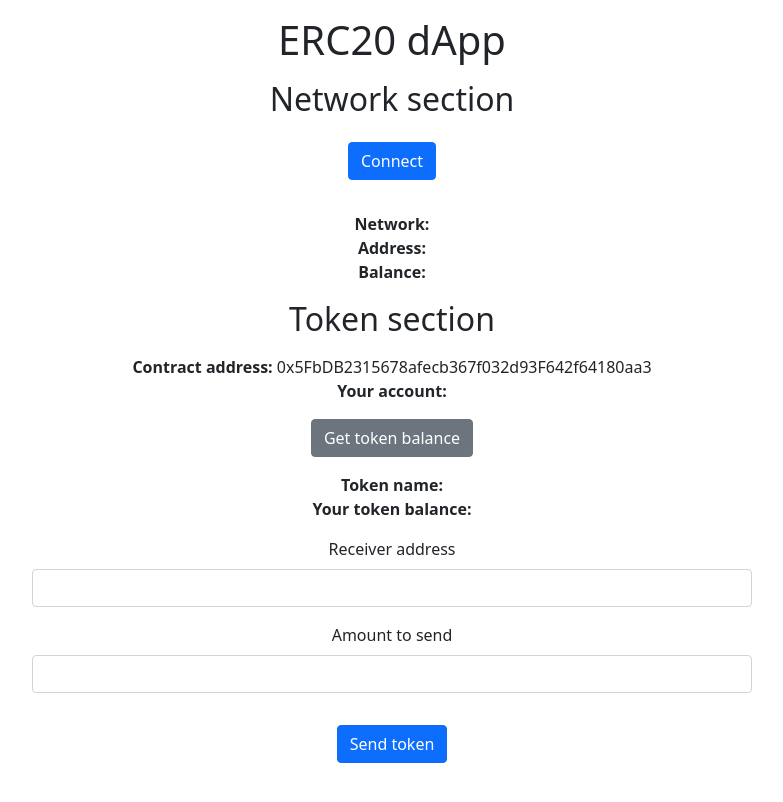
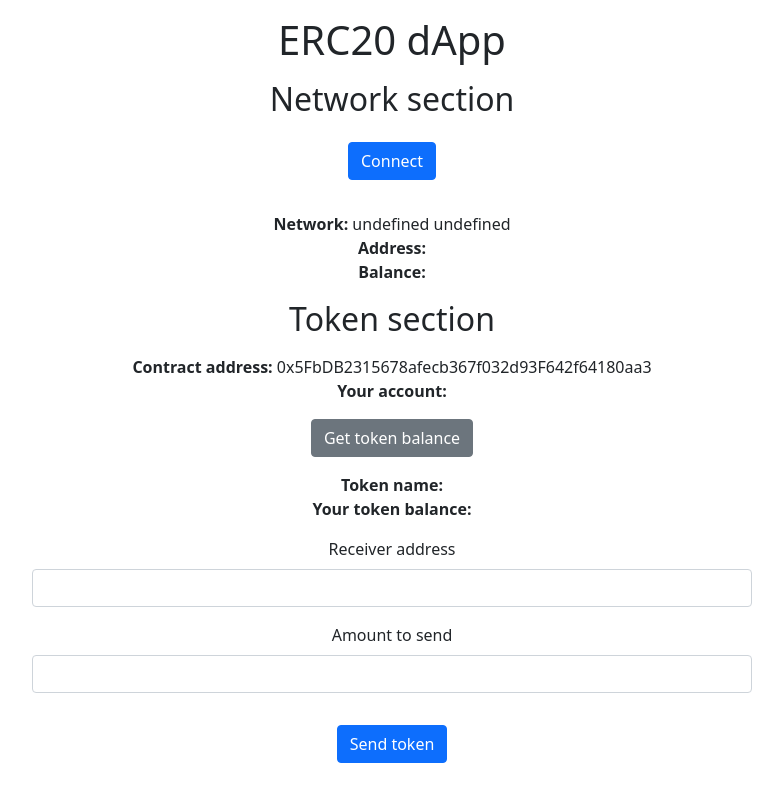
Before and after one commit to DizNicolasAmor/hardhat-erc20, a Next.js app in the folder frontend/: page / in a window 1280 px wide. Shown: the top 802 px of the page, without its empty margins (248-1031 px from the left). Built offline with nearby package versions, Linux system fonts and the light colour scheme.

Commit message:
MASTER: create utilFunctions and update FRONTEND

```diff
--- a/frontend/components/NetworkSection.tsx
+++ b/frontend/components/NetworkSection.tsx
@@ -1,6 +1,7 @@
 import React from 'react';
 import { providers } from 'ethers';
 import { Button } from 'react-bootstrap';
+import { renderSectionItem } from '../utils/utilFunctions';
 
 interface INetworkSection {
   account: string;
@@ -25,18 +26,9 @@ const NetworkSection: React.FC<INetworkSection> = ({
     </Button>
 
     <div className="m-3">
-      <div>
-        <strong>Network: </strong>
-        {network?.chainId} {network?.name}
-      </div>
-      <div>
-        <strong>Address: </strong>
-        {account}
-      </div>
-      <div>
-        <strong>Balance: </strong>
-        {userBalance}
-      </div>
+      {renderSectionItem('Network', `${network?.chainId} ${network?.name}`)}
+      {renderSectionItem('Address', account)}
+      {renderSectionItem('Balance', userBalance)}
     </div>
   </section>
 );
--- a/frontend/components/TokenSection.tsx
+++ b/frontend/components/TokenSection.tsx
@@ -1,6 +1,7 @@
 import React, { useState } from 'react';
 import { Button, Form } from 'react-bootstrap';
 import CommonSpinner from './CommonSpinner';
+import { renderSectionItem } from '../utils/utilFunctions';
 
 interface ITokenSection {
   account: string;
@@ -52,14 +53,9 @@ const TokenSection: React.FC<ITokenSection> = ({
       <h2 id="token-section">Token section</h2>
 
       <div className="m-3">
-        <div>
-          <strong>Contract address: </strong>
-          {contractAddress}
-        </div>
-        <div>
-          <strong>Your account: </strong>
-          {account}
-        </div>
+        {renderSectionItem('Contract address', contractAddress)}
+        {renderSectionItem('Your account', account)}
+
         <Button className="m-3" variant="secondary" onClick={handleGetBalance}>
           Get token balance
         </Button>
--- /dev/null
+++ b/frontend/utils/utilFunctions.tsx
@@ -0,0 +1,6 @@
+export const renderSectionItem = (itemName: string, value: string) => (
+  <div>
+    <strong>{itemName}: </strong>
+    {value}
+  </div>
+);
```
